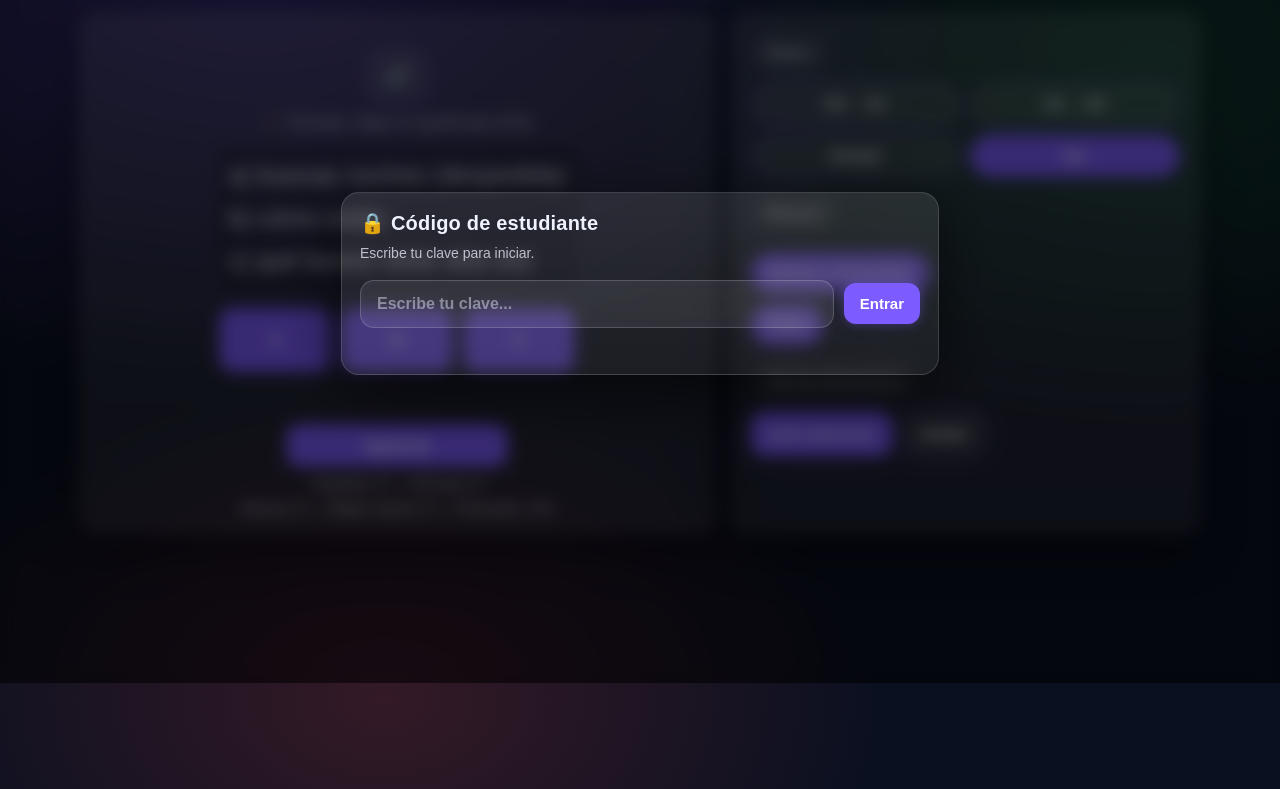
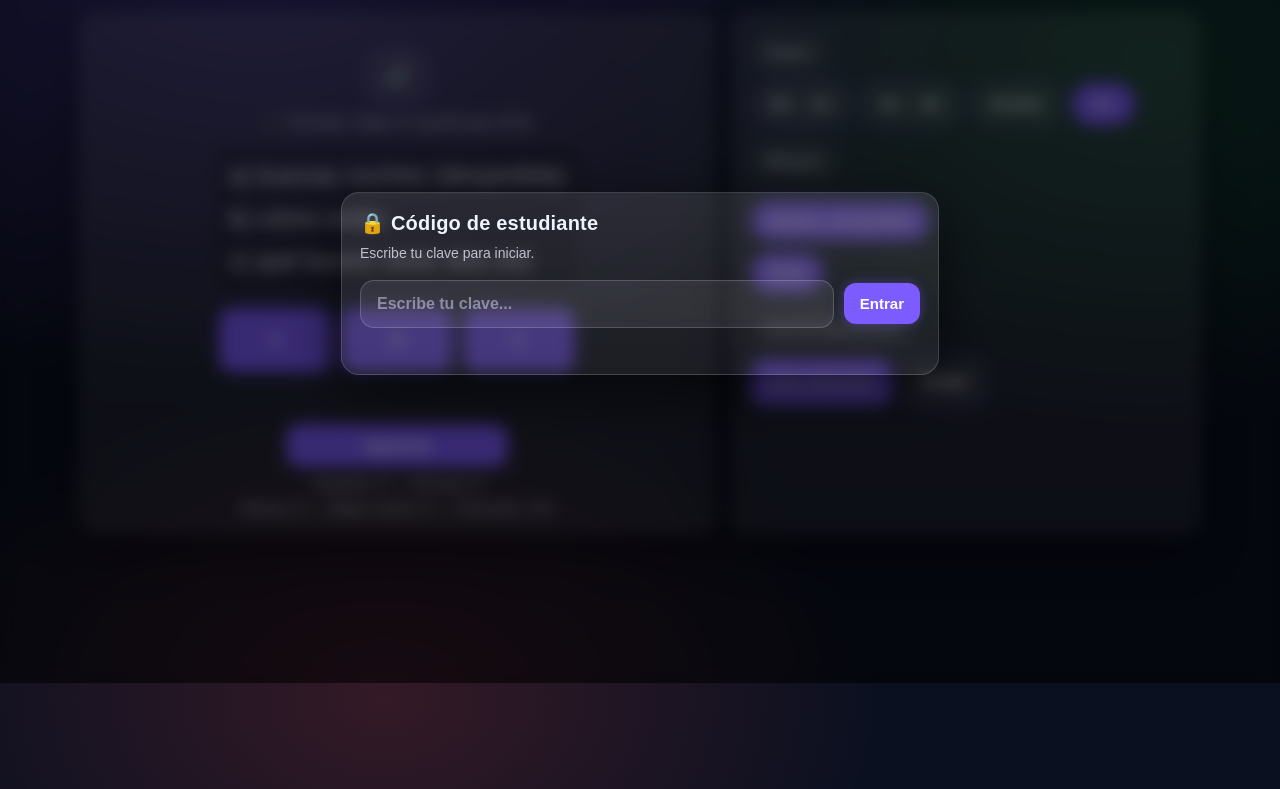
Before and after one commit to asallamsensei/kana-practice, a plain HTML site: page ingles.html in a window 1280 px wide. Shown: the part 117-906 px from the top of the page. Drawn offline with Linux system fonts and the light colour scheme.

Commit message:
Update ingles.html

```diff
--- a/ingles.html
+++ b/ingles.html
@@ -340,16 +340,17 @@ h1{
   }
 
 .switch{
-    display:grid;
-    grid-template-columns: repeat(auto-fit, minmax(140px, 1fr));
+  display:flex;
+  flex-wrap:wrap;
   gap:12px;
-    width:min(640px, 100%);
+  margin-top:12px;
 }
+
 .switch .btn-mode{
-    padding: 11px 14px;
+  padding: 11px 18px;
   border-radius: 999px;
   font-size: 14px;
-    width:100%;
+  width:auto;
 }
 
 .btnAudioBig{
```
Lines whose indentation alone changed are shown as unchanged.
